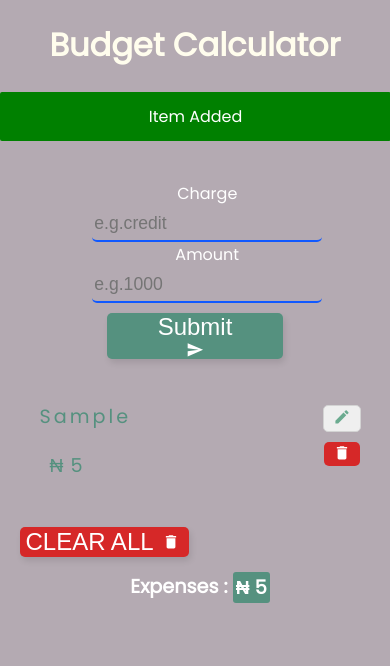
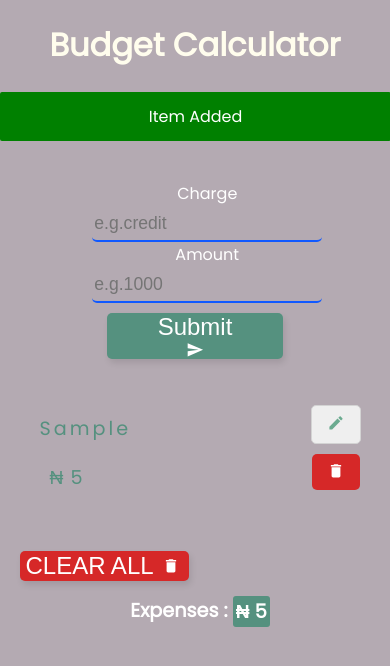
Before and after one commit to Jogwums/react-budget-calculator, a React (Create React App) app: page / in a window 390 px wide. Both pictures are taken after typing "Sample", "5" into the empty fields and a click on the button "Submit". Shown: the top 666 px of the page. Built offline with nearby package versions, Linux system fonts and the light colour scheme.

Commit message:
made buttons bigger

```diff
--- a/src/index.css
+++ b/src/index.css
@@ -248,6 +248,12 @@ code {
     margin-bottom: 20px;
     padding: 0px 10px 10px 0px ;
   }
+  .edit-btn, .clear-btn{
+    padding: .5rem .5rem;
+  }
+  .edit-icon, .clear-icon{
+    font-size: 2rem;
+  }
   .send-btn{
     display: flex;
     flex-direction: column;
```
